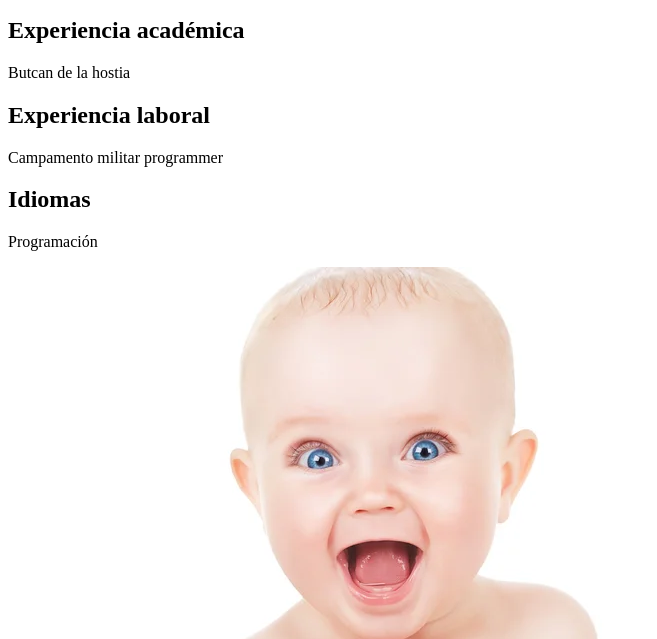
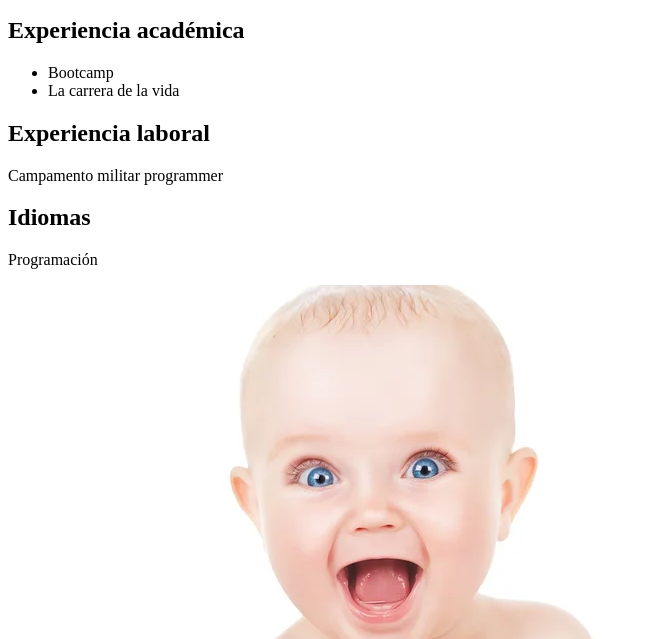
Before and after one commit to Victorreca/w1exCV, a plain HTML site: page index.html in a window 1280 px wide. Shown: the part 127-766 px from the top of the page, without its empty margins (0-657 px from the left). Drawn offline with Linux system fonts and the light colour scheme.

```diff
--- a/index.html
+++ b/index.html
@@ -24,7 +24,10 @@
         <h2 id="academy">
             Experiencia académica
         </h2>
-        <p>Butcan de la hostia</p>
+        <ul>
+            <li>Bootcamp</li>
+            <li>La carrera de la vida</li>
+        </ul>
     </section>
     <section>
         <h2 id="experience">
```
